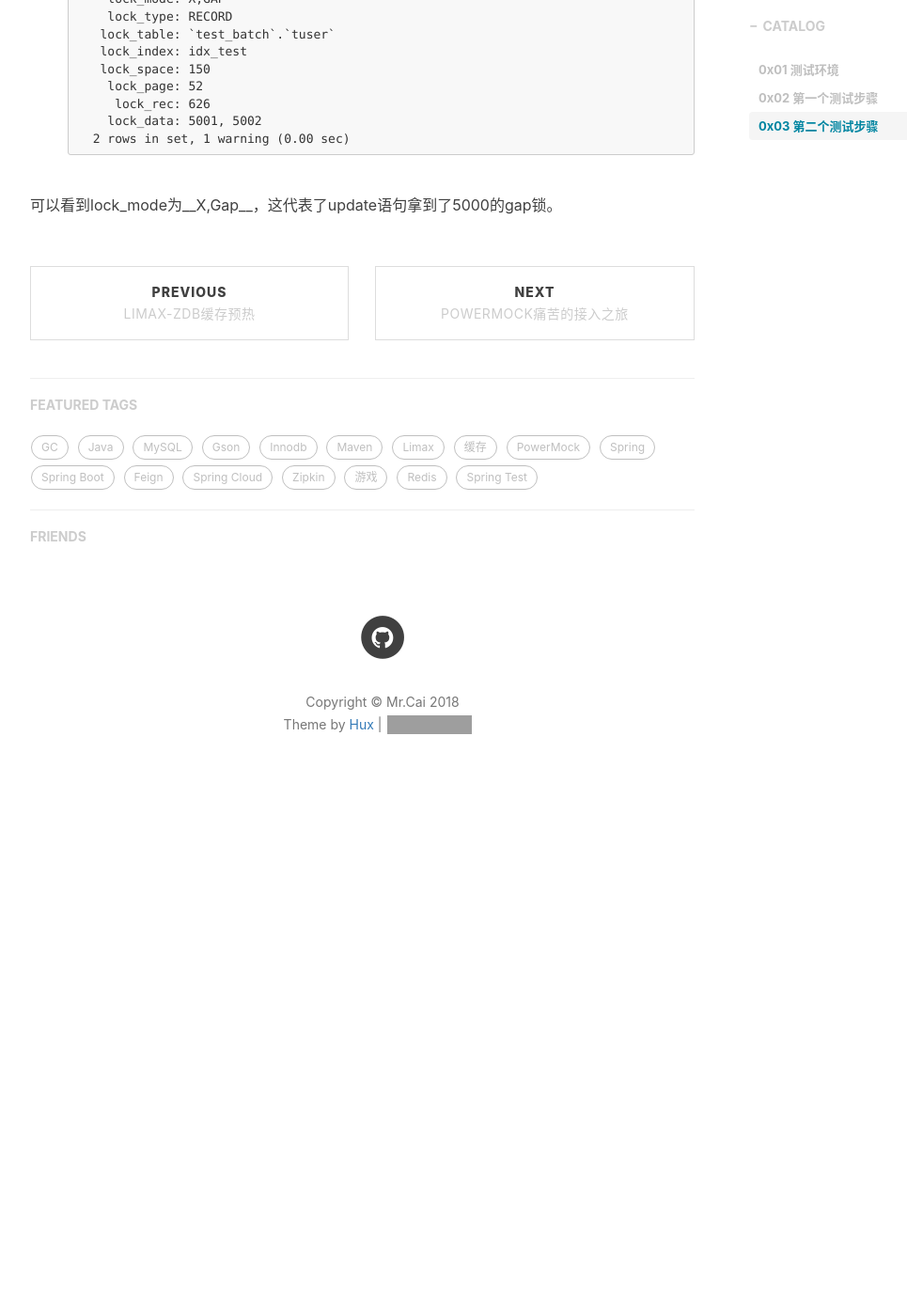
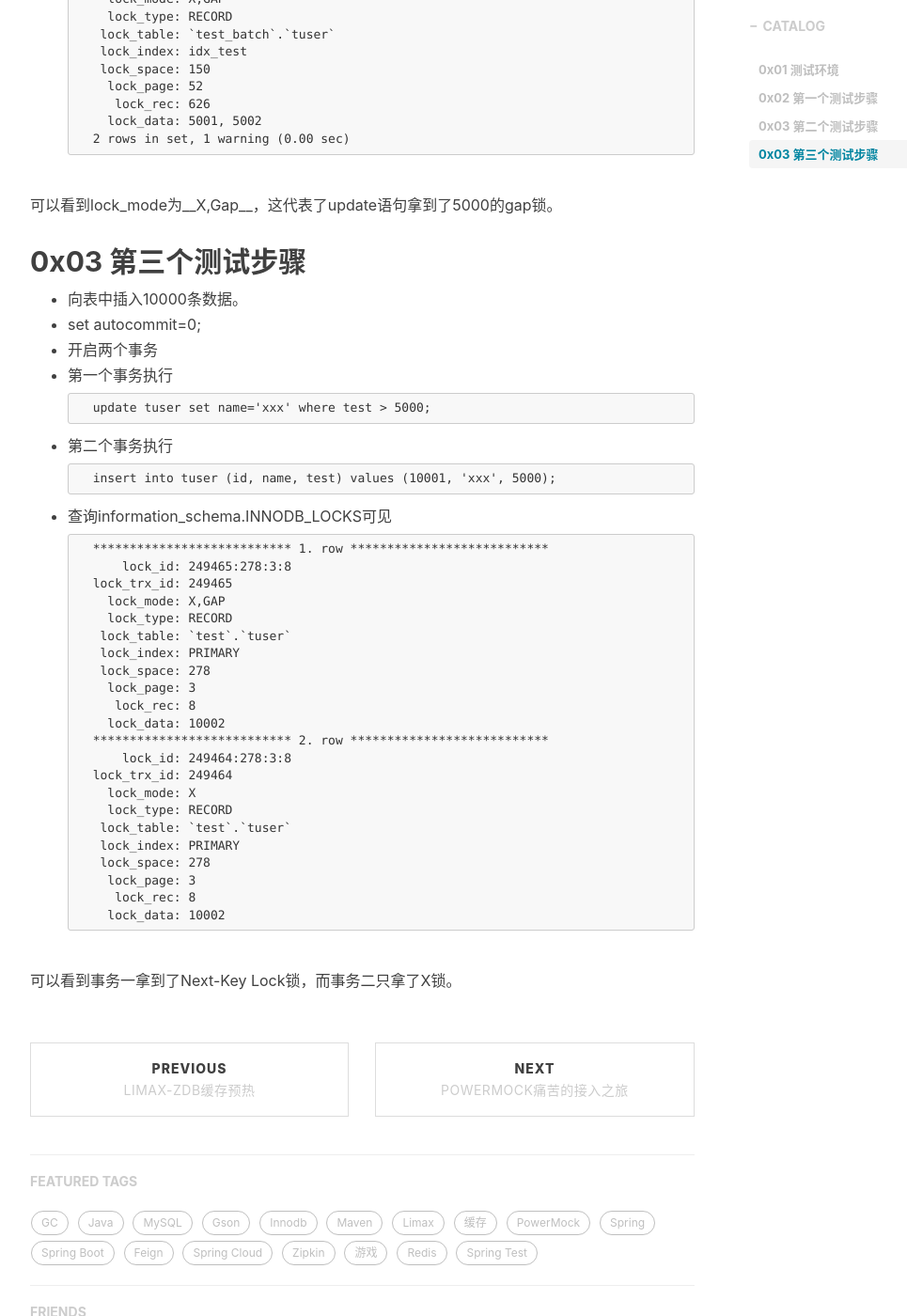
Before and after one commit to SystemOutPrint/systemoutprint.github.io, a Jekyll site: the page built from _posts/2017-09-01-mysql RR隔离级别下的Next-key lock测试.md, in a window 1280 px wide and 1400 px high, scrolled down 2646 px. Shown: the whole window at 94% size, without its empty margins (233-1198 px from the left). Built offline with Jekyll 4.4.1, drawn with Linux system fonts in a browser that asks for light colours; nearby versions of some CDN libraries; comment, search, counter and statistics services are not loaded; before the commit the page ends 3494 px from its top, so only the background shows below that; grey boxes are pictures that could not be loaded.

Commit message:
add test3

````diff
--- a/_posts/2017-09-01-mysql RR隔离级别下的Next-key lock测试.md
+++ b/_posts/2017-09-01-mysql RR隔离级别下的Next-key lock测试.md
@@ -28,7 +28,7 @@ CREATE TABLE `tuser` (
   `createtime` datetime DEFAULT NULL,
   `updatetime` datetime DEFAULT NULL,
   PRIMARY KEY (`id`),
-  KEY `idx_heihei` (`heihei`)
+  KEY `idx_heihei` (`test`)
 ) ENGINE=InnoDB AUTO_INCREMENT=10001 DEFAULT CHARSET=utf8
 ```
 __索引__：test列。
@@ -112,3 +112,42 @@ lock_data的值为supremum pseudo-record，这代表比索引中所有值都大
 		2 rows in set, 1 warning (0.00 sec)
 
 可以看到lock_mode为__X,Gap__，这代表了update语句拿到了5000的gap锁。
+
+## 0x03 第三个测试步骤
+* 向表中插入10000条数据。
+* set autocommit=0;
+* 开启两个事务
+* 第一个事务执行
+
+		update tuser set name='xxx' where test > 5000;
+
+* 第二个事务执行
+
+		insert into tuser (id, name, test) values (10001, 'xxx', 5000);
+
+* 查询information_schema.INNODB_LOCKS可见
+
+		*************************** 1. row ***************************
+		    lock_id: 249465:278:3:8
+		lock_trx_id: 249465
+		  lock_mode: X,GAP
+		  lock_type: RECORD
+		 lock_table: `test`.`tuser`
+		 lock_index: PRIMARY
+		 lock_space: 278
+		  lock_page: 3
+		   lock_rec: 8
+		  lock_data: 10002
+		*************************** 2. row ***************************
+		    lock_id: 249464:278:3:8
+		lock_trx_id: 249464
+		  lock_mode: X
+		  lock_type: RECORD
+		 lock_table: `test`.`tuser`
+		 lock_index: PRIMARY
+		 lock_space: 278
+		  lock_page: 3
+		   lock_rec: 8
+		  lock_data: 10002
+
+可以看到事务一拿到了Next-Key Lock锁，而事务二只拿了X锁。
````
